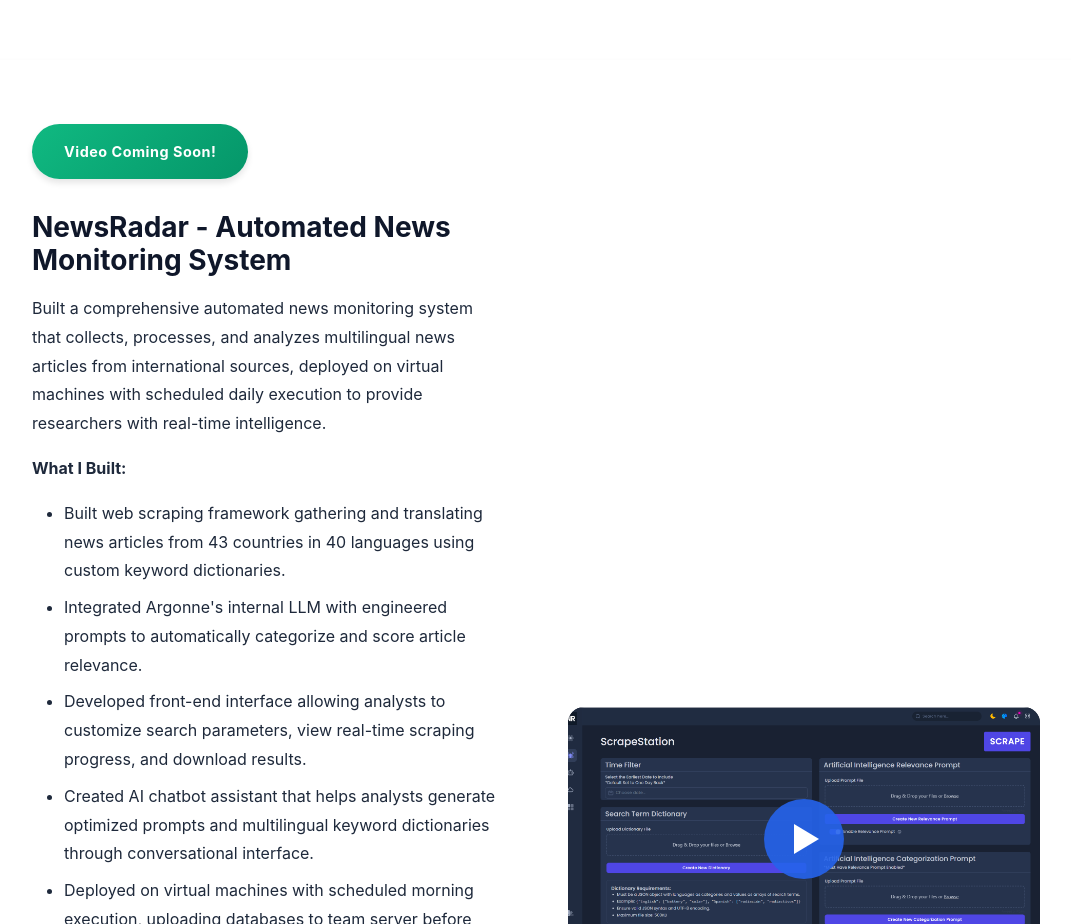
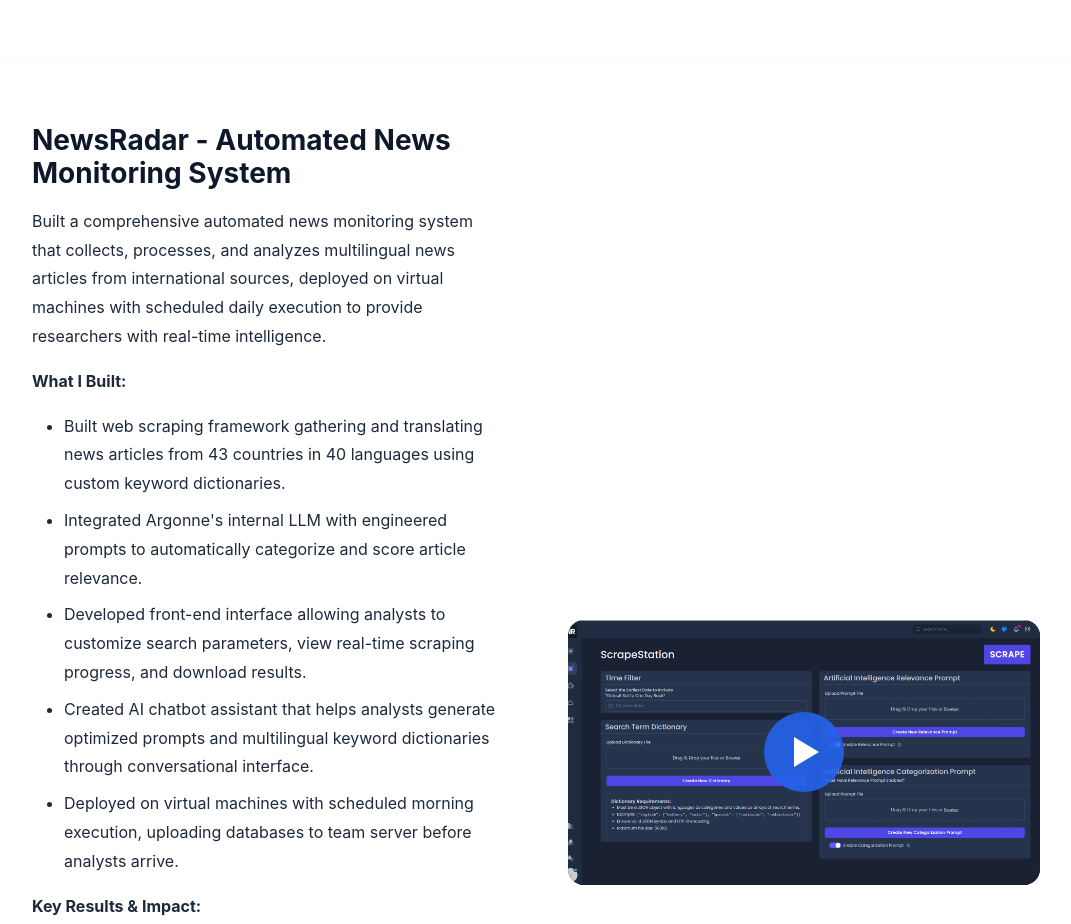
Before and after one commit to devanj08/devanj08.github.io, a plain HTML site: page index.html in a window 1280 px wide. Shown: the part 1880-2804 px from the top of the page, without its empty margins (104-1175 px from the left). Drawn offline with Linux system fonts and the light colour scheme.

Commit message:
Remove certification banner from NewsRadar section
Removed the certification banner from the NewsRadar project section.

```diff
--- a/index.html
+++ b/index.html
@@ -94,9 +94,6 @@
 
                 <!-- NewsRadar Project -->
                 <div class="project-module" id="argonne-newsradar">
-                    <div class="certification-banner">
-                        <span class="cert-text">Video Coming Soon!</span>
-                    </div>
                     <div class="project-content-wrapper">
                         <div class="project-text">
                             <h3 class="project-title">NewsRadar - Automated News Monitoring System</h3>
```
